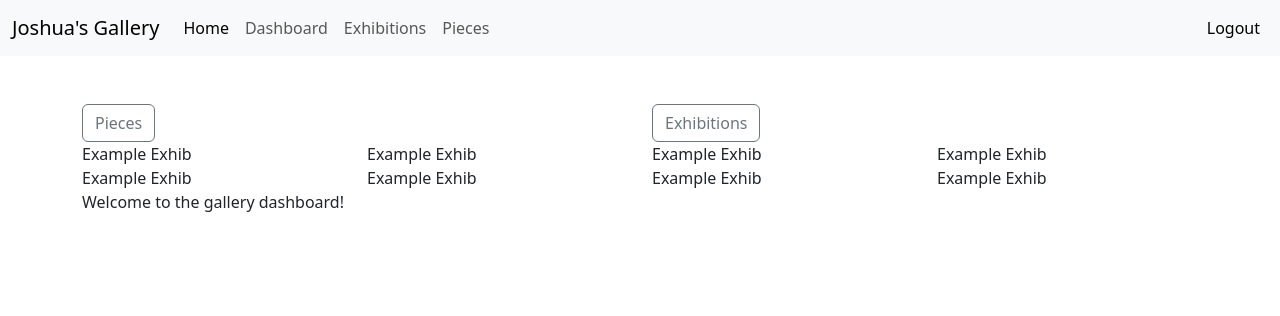
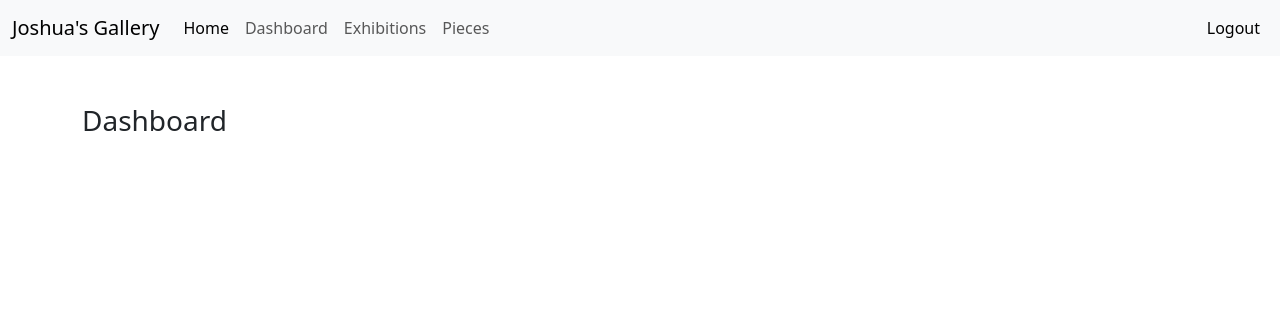
Before and after one commit to joshuaverne/joshuasgallery-server, a Django app: page /gallery/ in a window 1280 px wide. Shown: the top 316 px of the page. Run offline with Django 4.2, Linux system fonts and the light colour scheme; the visitor is signed in with stand-in values (Sample User, id 1); parts of the project's set-up code (start-up, migrations or seed data) failed here and were passed over; some libraries are stand-ins or nearby versions.

Commit message:
dashboard teardown

```diff
--- a/mysite/templates/mysite/my_gallery_dashboard.html
+++ b/mysite/templates/mysite/my_gallery_dashboard.html
@@ -15,27 +15,7 @@
 
 
 <div class="container py-5">
-    <div class="row">
-        <div class="col">
-            <a href="/gallery/pieces/" class="btn btn-outline-secondary">Pieces</a>
-        </div>
-        <div class="col">
-            <a href="/gallery/exhibitions/" class="btn btn-outline-secondary">Exhibitions</a>
-        </div>
-    </div>
-    <div class="row">
-        <div class="col-sm">Example Exhib</div>
-        <div class="col-sm">Example Exhib</div>
-        <div class="col-sm">Example Exhib</div>
-        <div class="col-sm">Example Exhib</div>
-    </div>
-    <div class="row">
-        <div class="col-sm">Example Exhib</div>
-        <div class="col-sm">Example Exhib</div>
-        <div class="col-sm">Example Exhib</div>
-        <div class="col-sm">Example Exhib</div>
-    </div>
-    <p>Welcome to the gallery dashboard!</p>
+    <h3 class="mb-3">Dashboard</h3>
 </div>
 
 <template id="piece-card">
```
